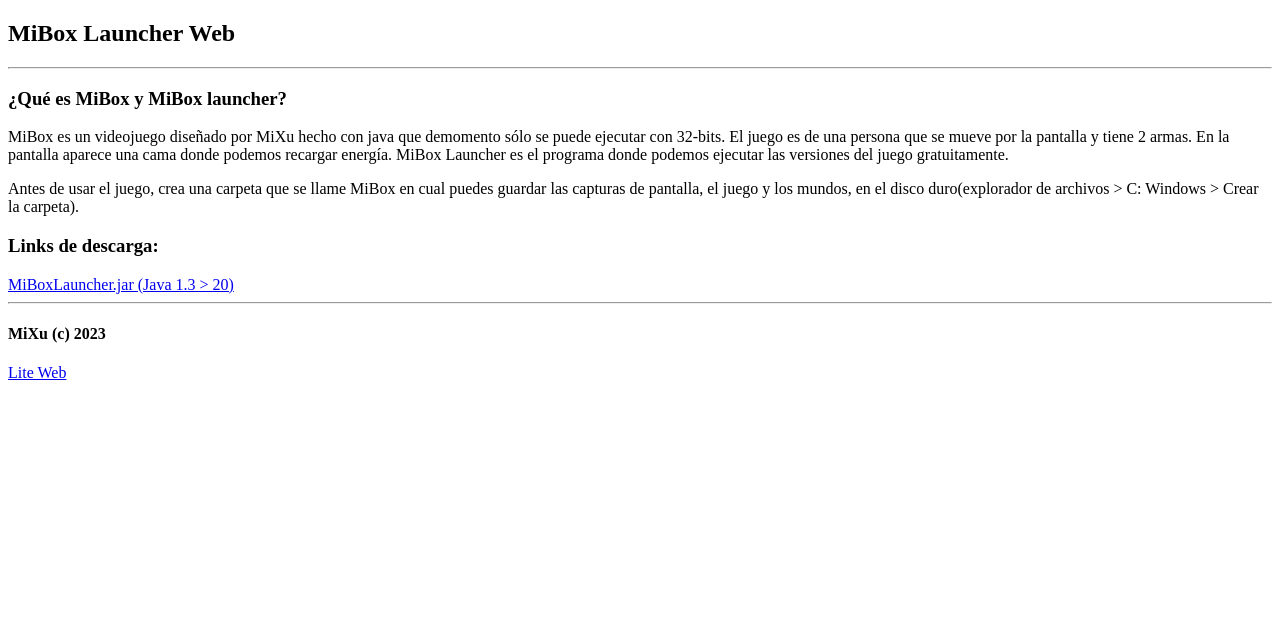
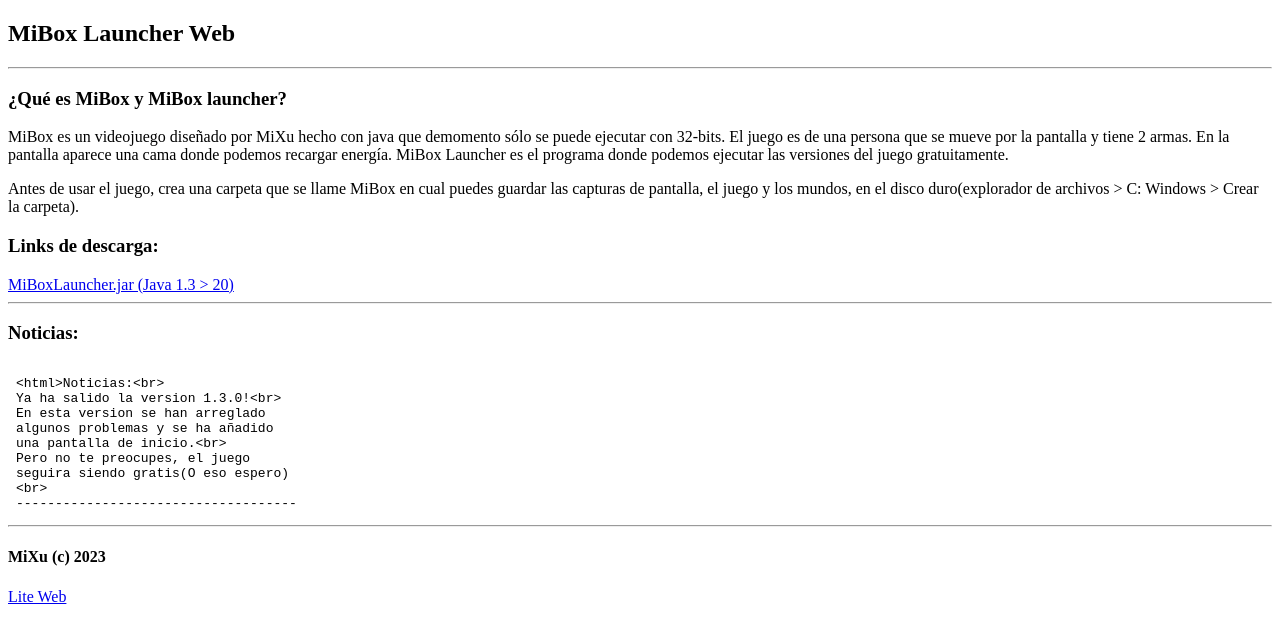
Before and after one commit to SurfaceSystems/surface-miboxlauncher, a plain HTML site: page index.html in a window 1280 px wide. Drawn offline with Linux system fonts and the light colour scheme.

Commit message:
Actualizar index.html

```diff
--- a/index.html
+++ b/index.html
@@ -13,6 +13,10 @@
     <p>Antes de usar el juego, crea una carpeta que se llame MiBox en cual puedes guardar las capturas de pantalla, el juego y los mundos, en el disco duro(explorador de archivos > C: Windows > Crear la carpeta).</p>
     <h3>Links de descarga:</h3>
     <a href="MiBoxLauncher.jar">MiBoxLauncher.jar (Java 1.3 > 20) </a>
+<hr>
+
+<h3>Noticias:</h3>
+<embed src="news.txt">
     <hr>
     <h4>MiXu (c) 2023</h4>
     <a href="https://litech.w3spaces.com">Lite Web</a>
```
